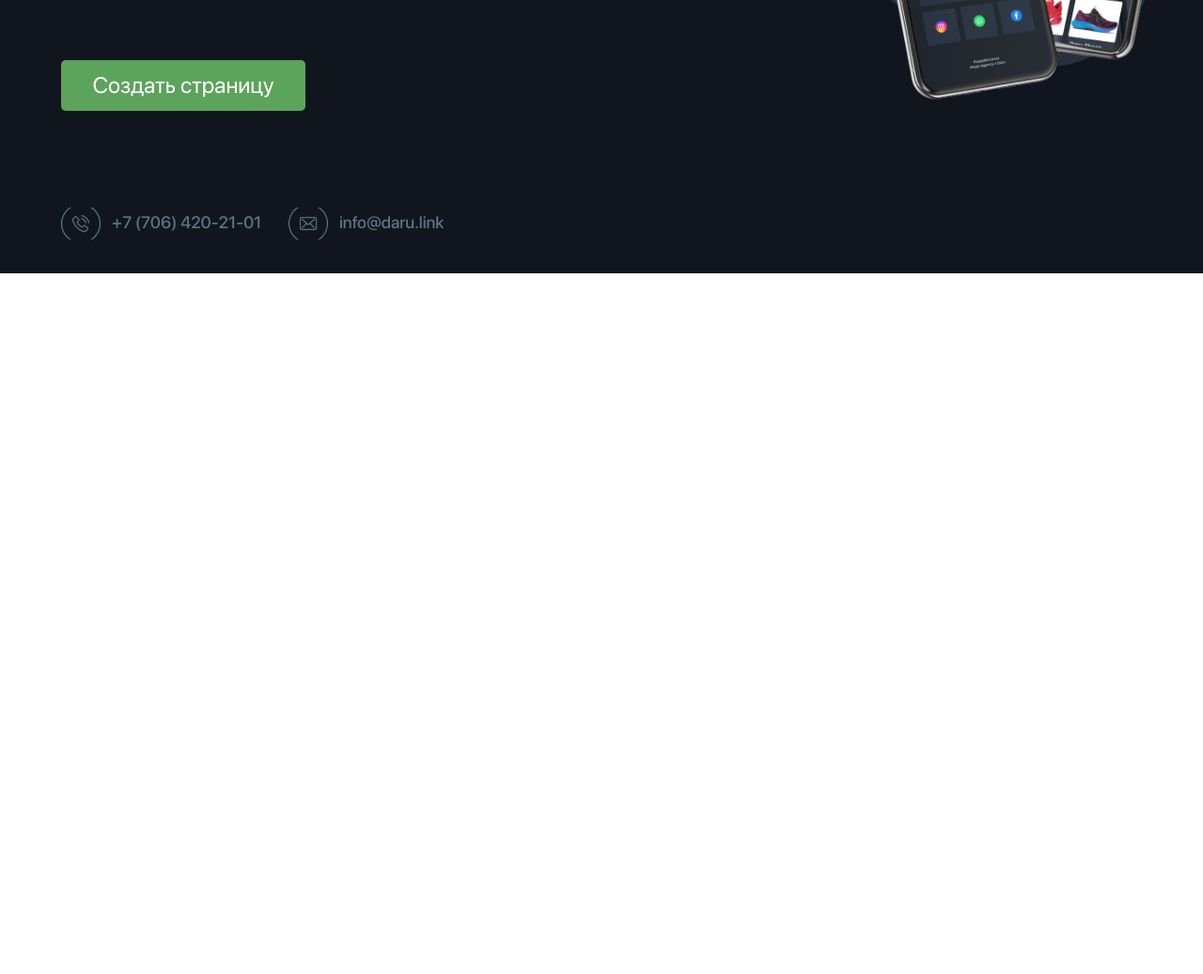
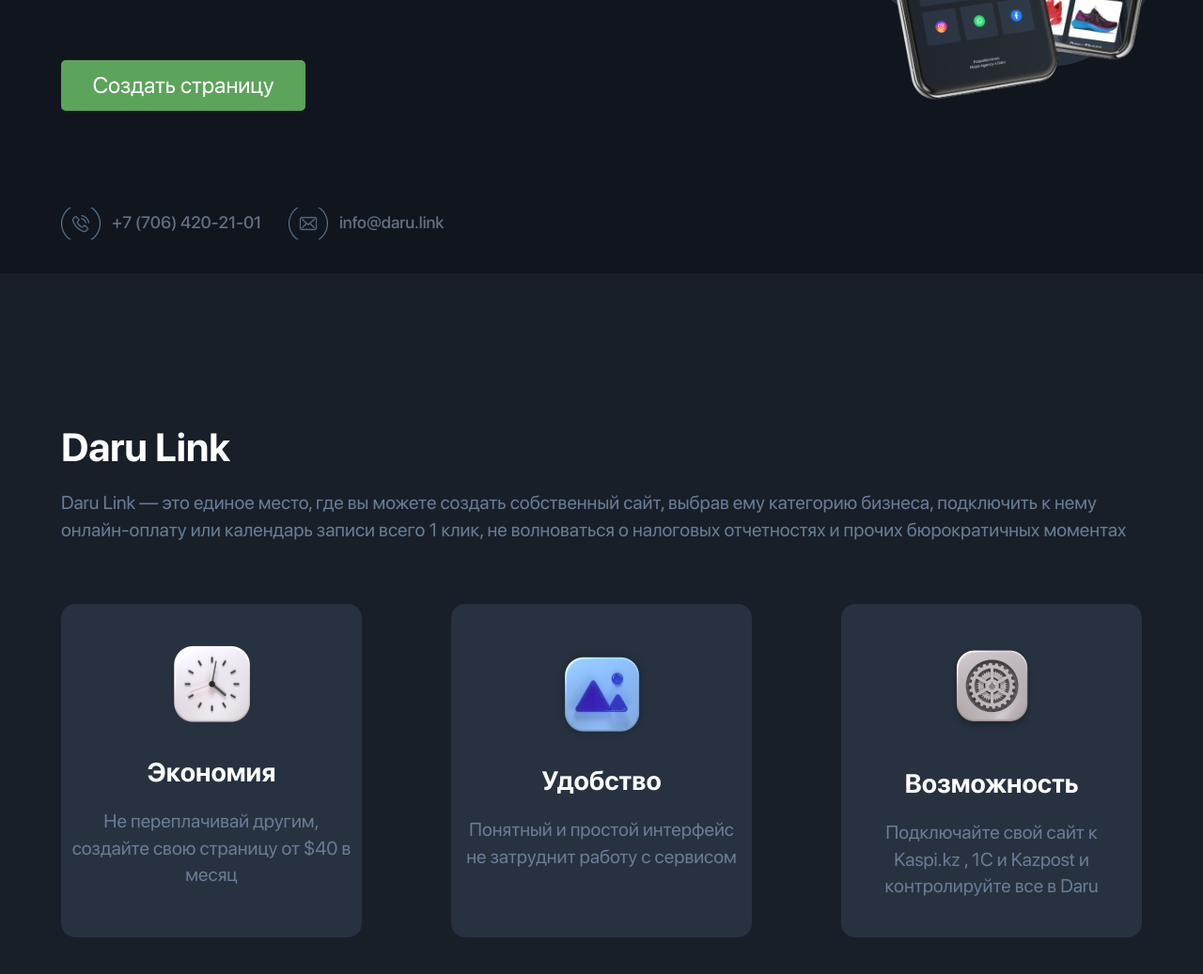
Before and after one commit to left9fet/darulink, a plain HTML site: page index.html in a window 1280 px wide. Shown: the part 509-1546 px from the top of the page at 94% size. Before the commit the page ends 800 px from the top, so only its background shows below. Drawn offline with Linux system fonts and the light colour scheme.

Commit message:
done about section

```diff
--- a/index.html
+++ b/index.html
@@ -71,7 +71,47 @@
         </div>
     </header>
     <main class="main">
-
+        <section class="about">
+            <div class="container">
+                <h2 class="title title--mb20">
+                    Daru Link
+                </h2>
+                <p class="about__text">
+                    Daru Link — это единое место, где вы можете создать собственный сайт, выбрав ему категорию бизнеса,
+                    подключить к нему онлайн-оплату или календарь записи всего 1 клик, не волноваться о налоговых отчетностях и
+                    прочих бюрократичных моментах
+                </p>
+                <div class="about__items">
+                    <div class="about__item">
+                        <img class="about__item-img" src="images/about-1.png" alt="">
+                        <div class="about__item-title">
+                            Экономия
+                        </div>
+                        <p class="about__item-text">
+                            Не переплачивай другим, создайте свою страницу от $40 в месяц
+                        </p>
+                    </div>
+                    <div class="about__item">
+                        <img class="about__item-img about__item-img--designerSicks" src="images/about-2.png" alt="">
+                        <div class="about__item-title">
+                            Удобство
+                        </div>
+                        <p class="about__item-text">
+                            Понятный и простой интерфейс не затруднит работу с сервисом
+                        </p>
+                    </div>
+                    <div class="about__item">
+                        <img class="about__item-img" src="images/about-3.png" alt="">
+                        <div class="about__item-title">
+                            Возможность
+                        </div>
+                        <p class="about__item-text">
+                            Подключайте свой сайт к Kaspi.kz , 1C и Kazpost и контролируйте все в Daru
+                        </p>
+                    </div>
+                </div>
+            </div>
+        </section>
     </main>
 
     <script src="js/script.js"></script>
--- a/scss/_global.scss
+++ b/scss/_global.scss
@@ -21,3 +21,14 @@
     text-align: center;
     display: inline-block;
 }
+
+.title {
+    font-weight: 700;
+    font-size: 42px;
+    line-height: 50px;
+    color: #ffffff;
+}
+
+.title--mb20 {
+    margin-bottom: 20px;
+}
--- a/scss/style.scss
+++ b/scss/style.scss
@@ -280,3 +280,70 @@
         margin-top: 30px;
     }
 }
+
+
+// ABOUT ==================================
+
+
+.about {
+    background-color: $c-bg2;
+    padding: 160px 0;
+
+    @media screen and (max-width: 700px) {
+        padding: 70px 0;
+    }
+
+    @media screen and (max-width: 500px) {
+        padding: 35px 0;
+    }
+}
+
+.about__text {
+    margin-bottom: 65px;
+
+    @media screen and (max-width: 696px) {
+        margin-bottom: 35px;
+    }
+}
+
+.about__items {
+    display: flex;
+    justify-content: space-between;
+    margin: 0 -10px;
+
+    @media screen and (max-width: 1040px) {
+        flex-wrap: wrap;
+        justify-content: space-around;
+
+    }
+}
+
+.about__item {
+    margin: 0 10px;
+    flex-basis: 320px;
+    background-color: #273140;
+    text-align: center;
+    padding: 40px 10px;
+    border-radius: 15px;
+
+    @media screen and (max-width: 1040px) {
+        margin-bottom: 20px;
+    }
+}
+
+.about__item-img {
+    margin: 0 auto 30px;
+    &--designerSicks {
+        margin-bottom: 17px;
+    }
+}
+
+
+
+.about__item-title {
+    margin-bottom: 20px;
+    font-weight: 700;
+    font-size: 28px;
+    line-height: 36px;
+    color: #FFFFFF;
+}
```
Also changed, not shown: css/style.min.css, images/about-1.png (added), images/about-2.png (added), images/about-3.png (added).
